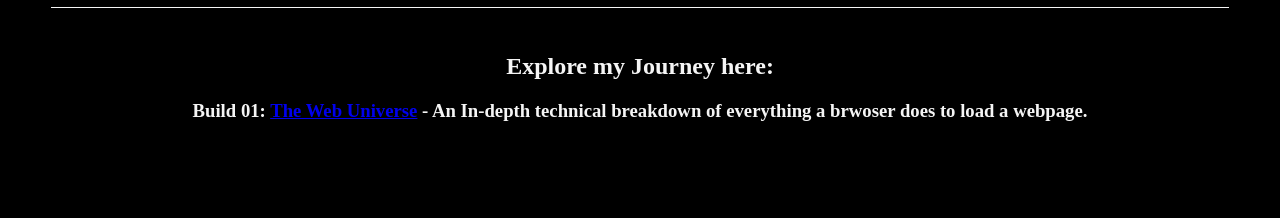
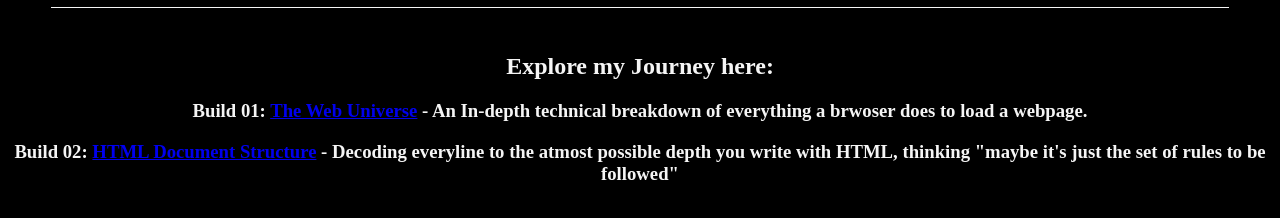
Before and after one commit to SwathiiBaskar/SwathiiBaskar.github.io, a plain HTML site: page index.html in a window 1280 px wide. Shown: the part 410-628 px from the top of the page. Drawn offline with Linux system fonts and the light colour scheme.

Commit message:
Enhance index.html with Build 02 details
Added a new section for Build 02 with a link to HTML Document Structure.

```diff
--- a/index.html
+++ b/index.html
@@ -27,5 +27,6 @@
         <br>
         <h2 align="center">Explore my Journey here: </h2>
         <h3 align="center">Build <strong>01: </strong><a href="Build01.html">The Web Universe</a> - An In-depth technical breakdown of everything a brwoser does to load a webpage.</h3>
+        <h3 align="center">Build <strong>02: </strong><a href="Build02.html">HTML Document Structure</a> - Decoding everyline to the atmost possible depth you write with HTML, thinking "maybe it's just the set of rules to be followed"
     </body>
 </html>
```
